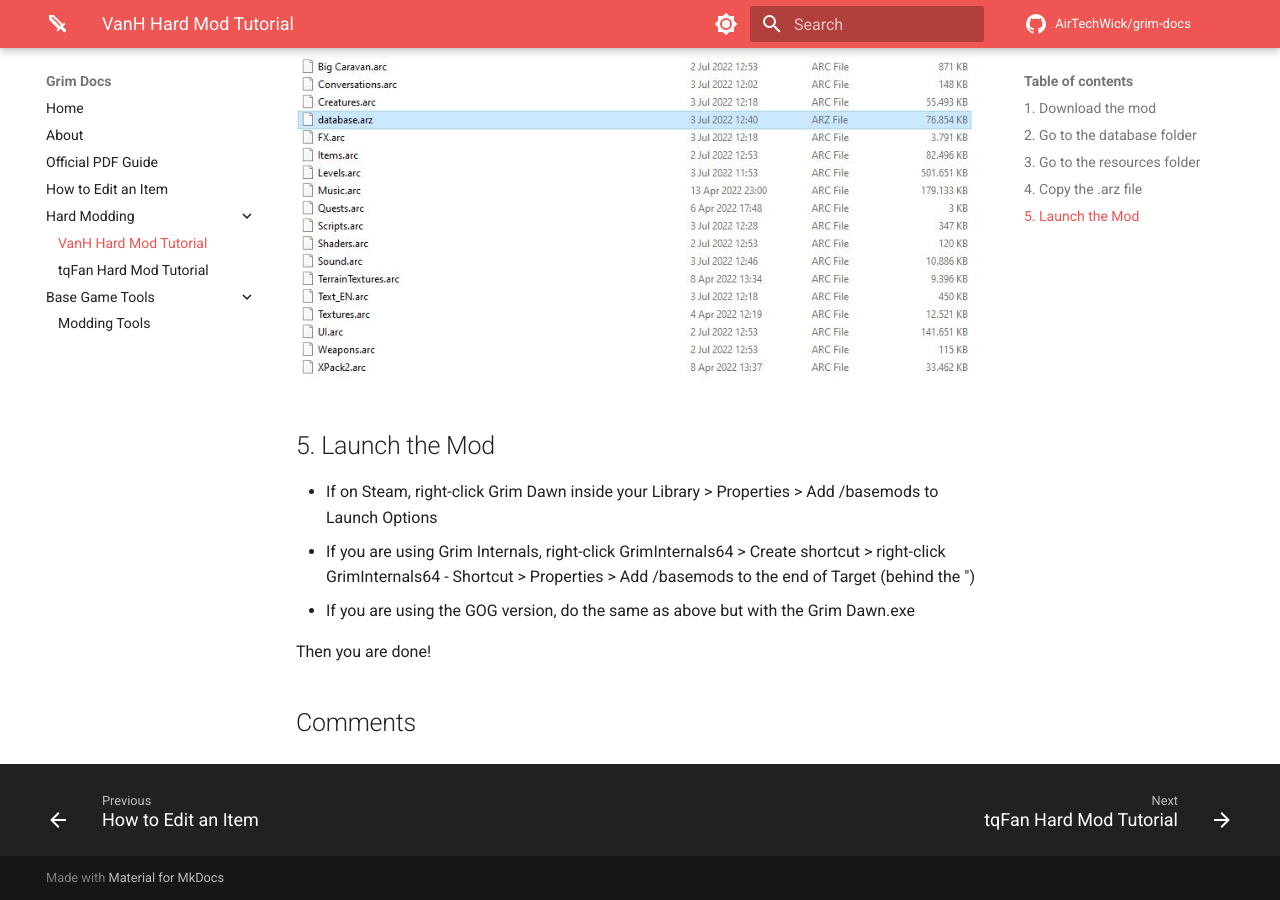
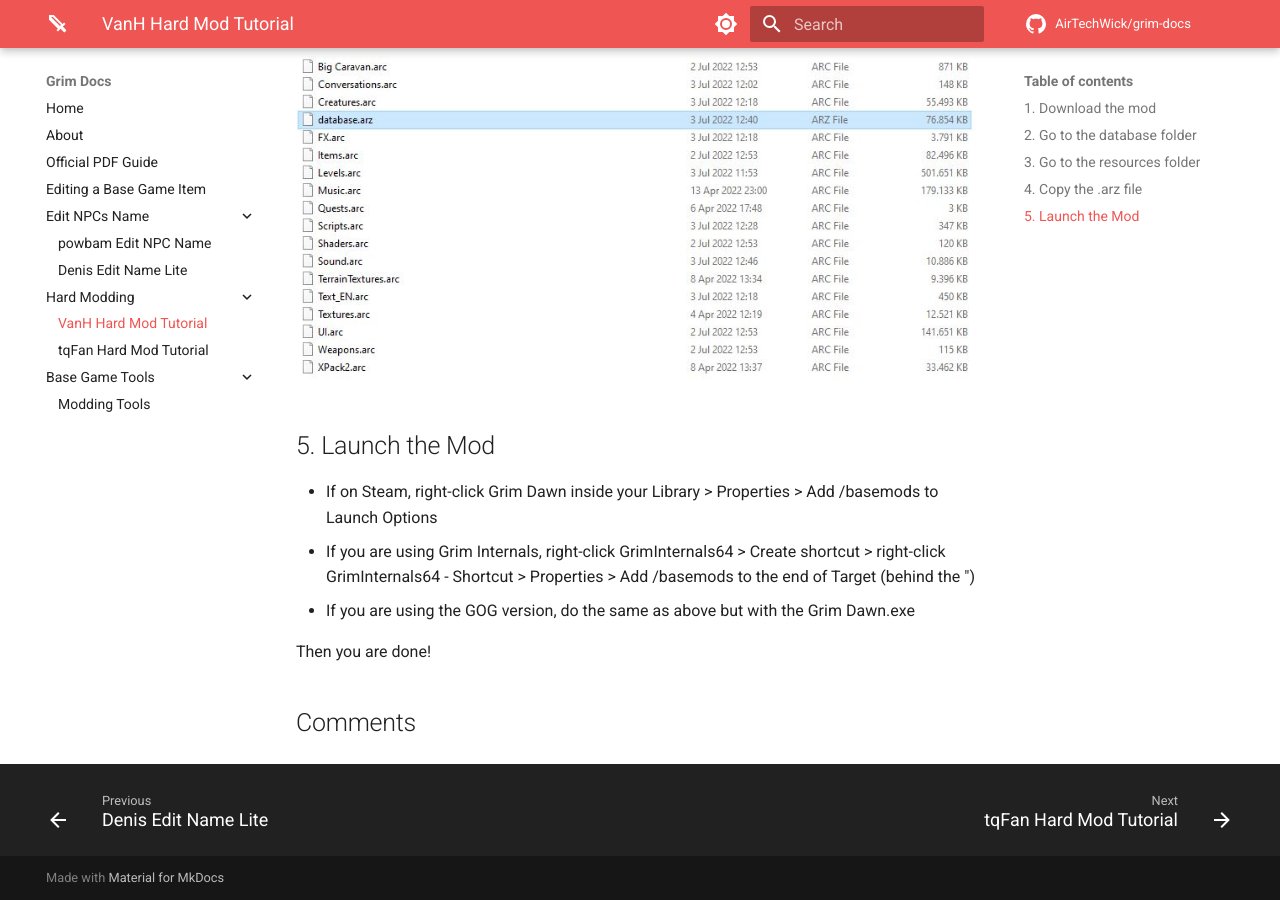
Before and after one commit to BewareTheHooks/grim-docs, an MkDocs documentation site: the page built from docs/van-hard-mod.md, in a window 1280 px wide and 900 px high, scrolled down 817 px. Built offline with MkDocs 1.6.1 and Material for MkDocs 9.7.7, drawn with Linux system fonts in a browser that asks for light colours; comment, search, counter and statistics services are not loaded.

Commit message:
Feat: added editing name tuts

```diff
--- a/mkdocs.yml
+++ b/mkdocs.yml
@@ -4,7 +4,10 @@
     - Home: 'index.md'
     - About: 'about.md'
     - Official PDF Guide: crate-pdf-guide.md
-    - How to Edit an Item: import-single-record.md
+    - Editing a Base Game Item: import-single-record.md
+    - Edit NPCs Name:
+      - powbam Edit NPC Name: powbam-edit-name.md
+      - Denis Edit Name Lite: denis-edit-name.md
     - Hard Modding:
       - VanH Hard Mod Tutorial: van-hard-mod.md
       - tqFan Hard Mod Tutorial: tqfan-hard-mod.md
@@ -39,6 +42,7 @@
     - search.share
     - navigation.footer
     - content.action.edit
+    - content.code.copy
   custom_dir: overrides
 
 repo_url: https://github.com/AirTechWick/grim-docs
@@ -48,3 +52,10 @@
 markdown_extensions:
   - attr_list
   - md_in_html
+  - pymdownx.highlight:
+      anchor_linenums: true
+      line_spans: __span
+      pygments_lang_class: true
+  - pymdownx.inlinehilite
+  - pymdownx.snippets
+  - pymdownx.superfences
```
Also changed, not shown: docs/denis-edit-name.md (added, +24 -0 lines), docs/powbam-edit-name.md (added, +107 -0 lines).
